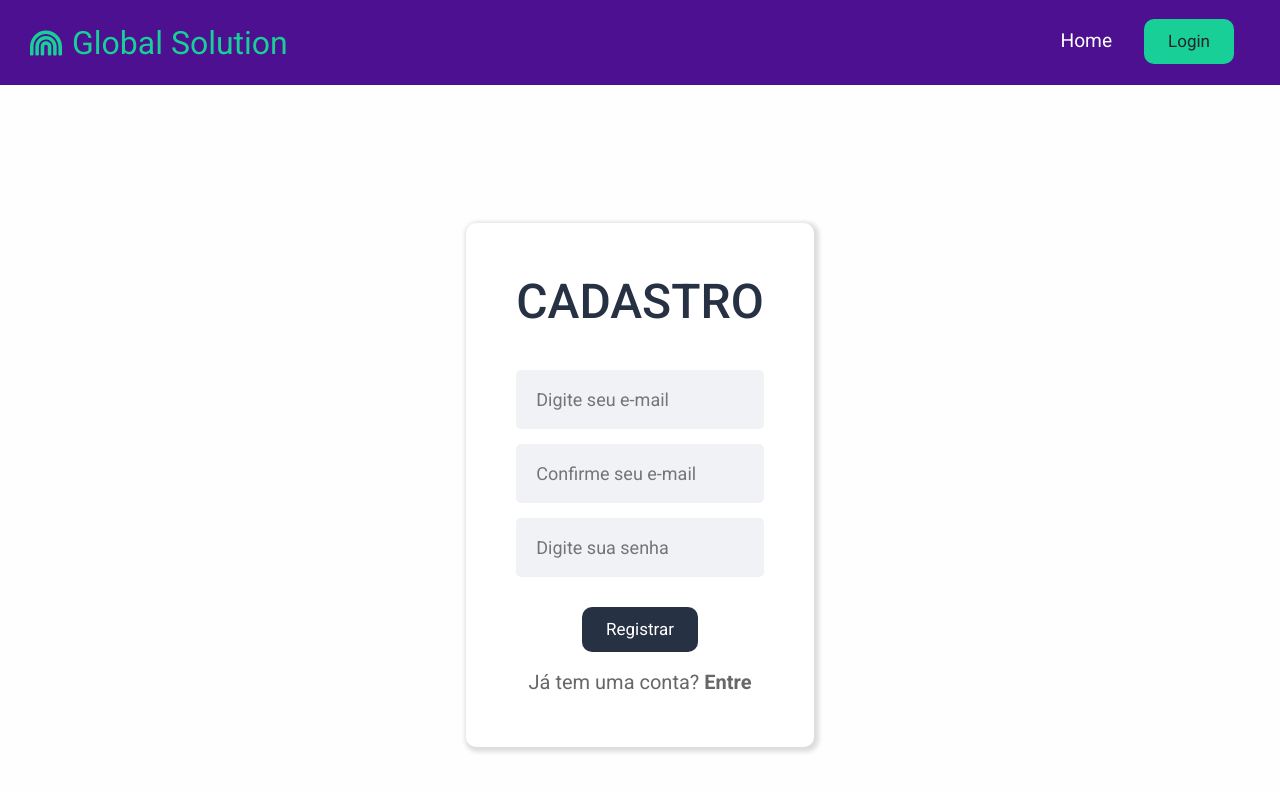
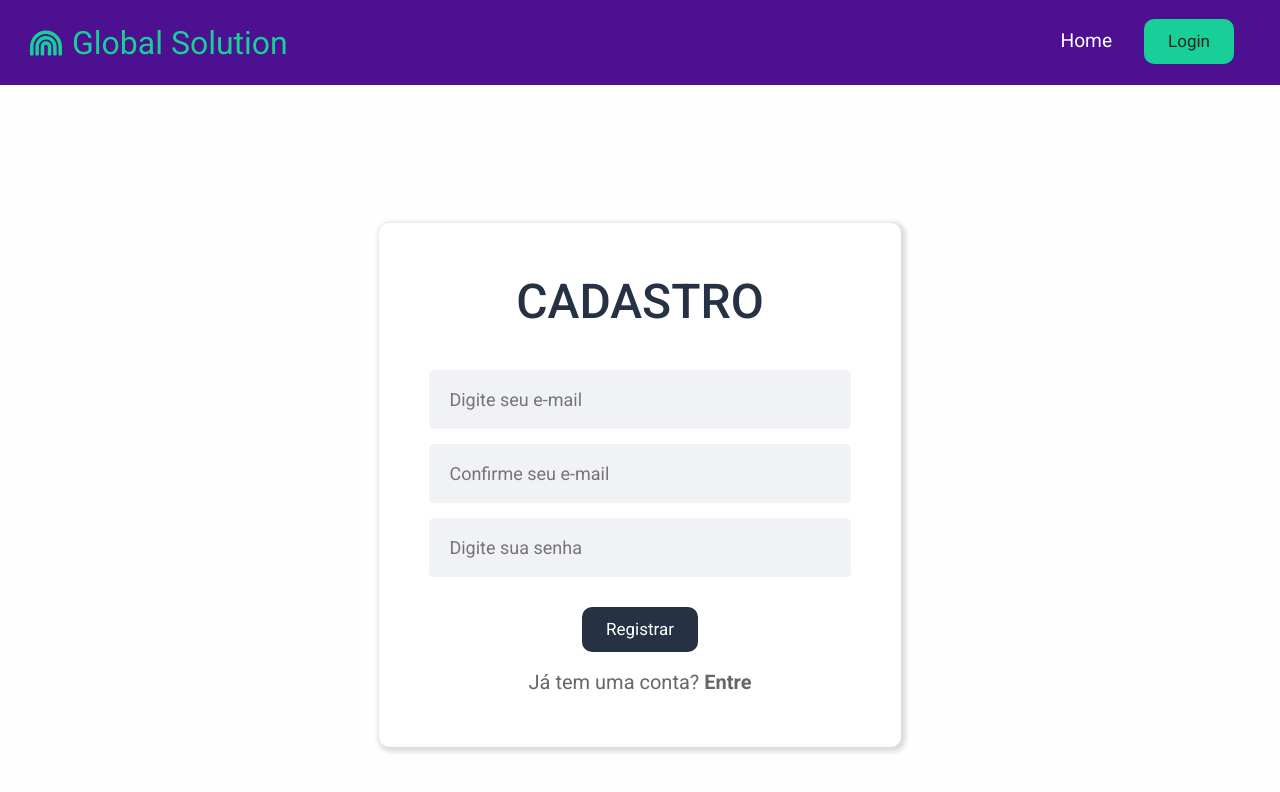
Before and after one commit to andrelambert/GS-FrontEnd, a React (Create React App) app: page /sign-up in a window 1280 px wide. Shown: the top 792 px of the page. Built offline with nearby package versions, Linux system fonts and the light colour scheme.

Commit message:
aumentando tamanho dos forms de login e signup, de novo

```diff
--- a/src/routes/Signin.js
+++ b/src/routes/Signin.js
@@ -20,7 +20,7 @@ const Content = styled.div`
   align-items: center;
   justify-content: center;
   flex-direction: column;
-  width: 100%;
+  width: 120%;
   box-shadow: 2px 2px 4px 3px #ddd;
   background-color: white;
   max-width: 600px;
--- a/src/routes/Signup.js
+++ b/src/routes/Signup.js
@@ -20,7 +20,7 @@ const Content = styled.div`
   align-items: center;
   justify-content: center;
   flex-direction: column;
-  width: 100%;
+  width: 150%;
   box-shadow: 2px 2px 4px 3px #ddd;
   background-color: white;
   max-width: 600px;
```
